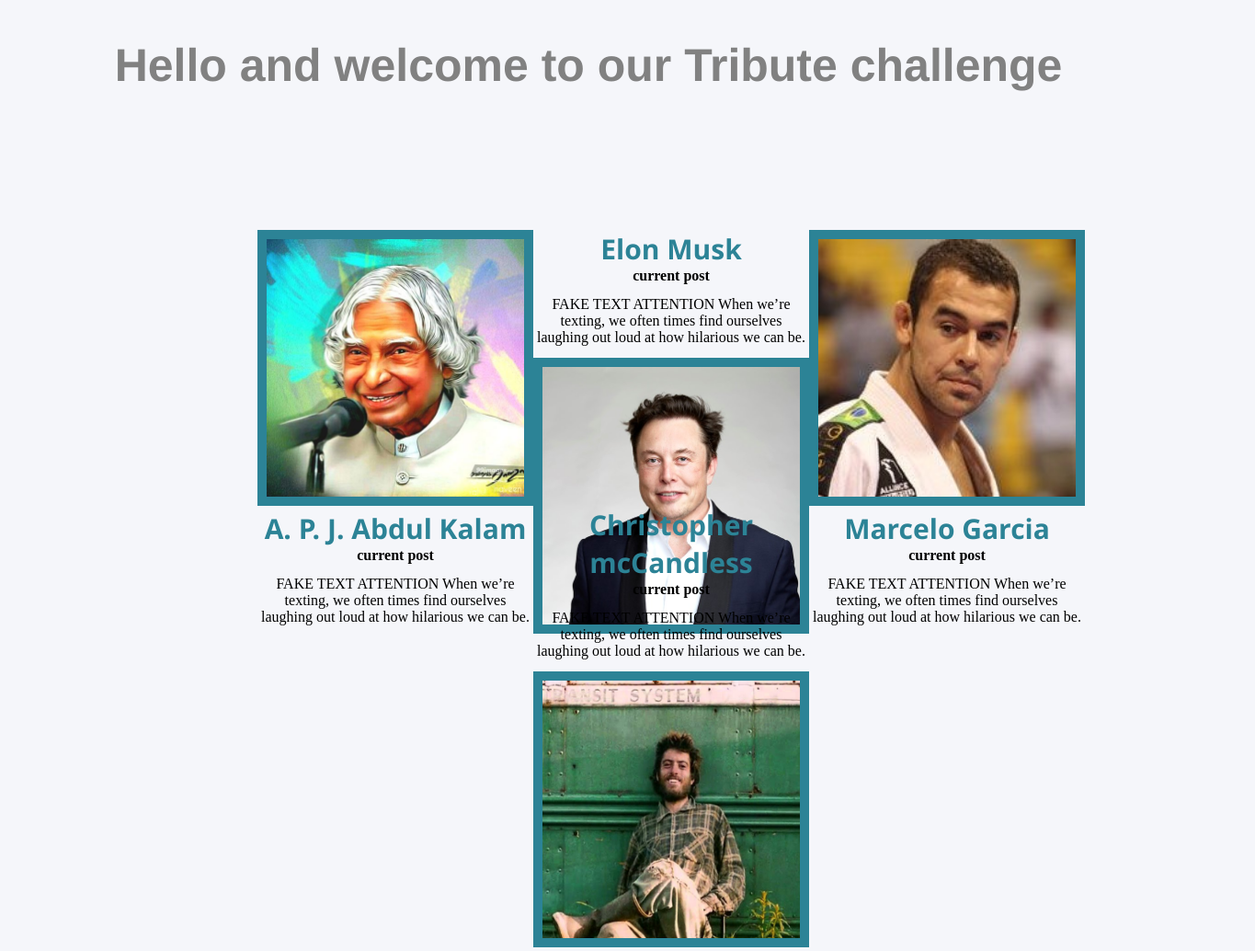
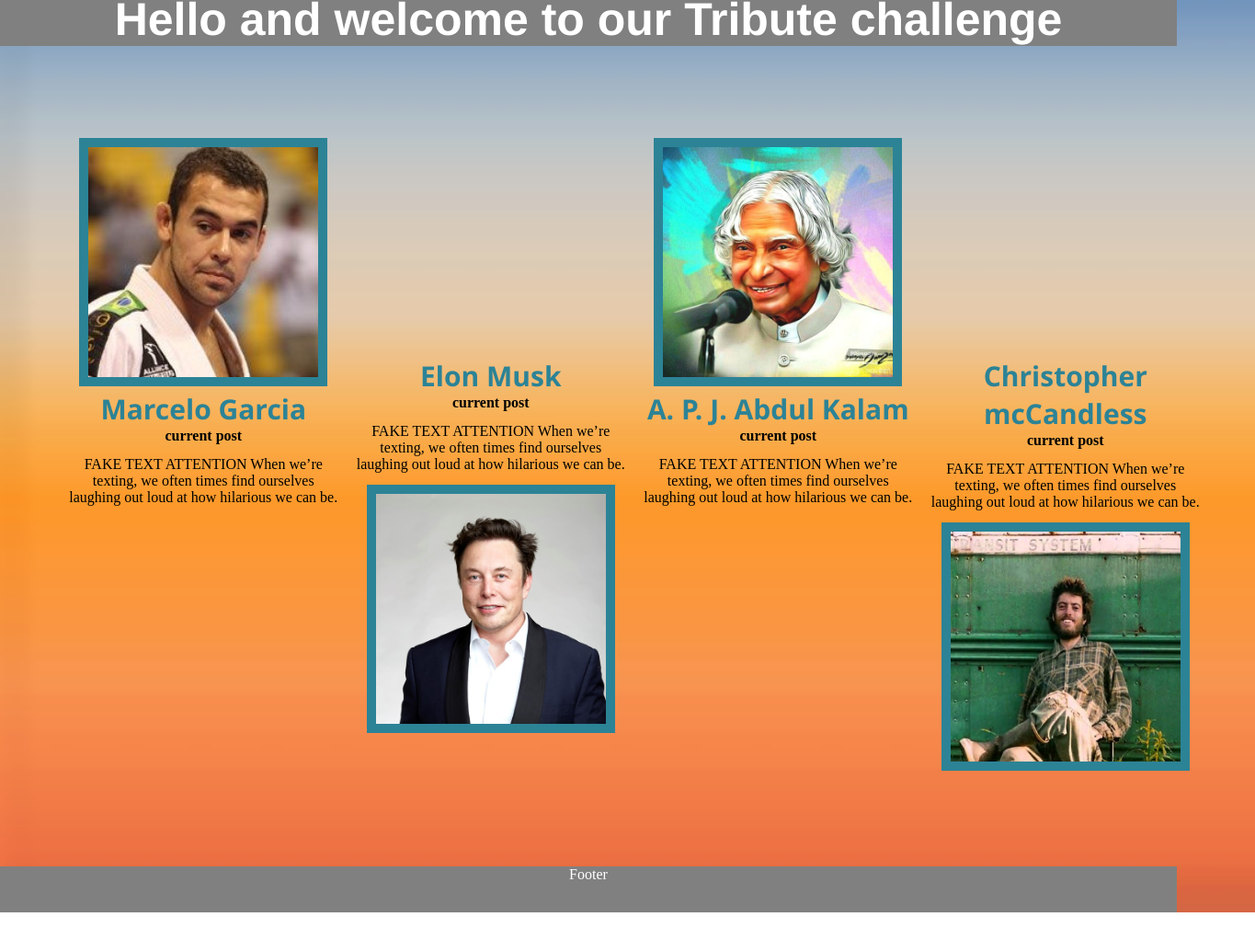
Before and after one commit to marionstaats/Tribute, a plain HTML site: page index.html in a window 1280 px wide. Shown: the part 8-1042 px from the top of the page at 92% size, 1365 px wide, since content can reach past the window. After the commit the page ends 1000 px from the top, so only its background shows below. Drawn offline with Linux system fonts and the light colour scheme.

Commit message:
the main page with the the HTML and CSS

```diff
--- a/index.html
+++ b/index.html
@@ -9,17 +9,23 @@
 
 
 <body>
-    <!-- the header-->
+
+    <!-- the header--><!-- the header-->
     <header>
         <h1>Hello and welcome to our Tribute challenge</h1>
     </header>
+
+
+    <div class="container">
+
+
 
             <!-- the main div-->
             <div class="main-div">
 
                 <!-- Marcelo Garcia -->
                 <div class="marcelo">
-            <img src="images/Marcelogarcia.jpg" alt="a photo of Marcelo Garcia">
+                    <img class="marcelopic" src="images/Marcelogarcia.jpg" alt="a photo of Marcelo Garcia">
                     <h3>Marcelo Garcia</h3>
                     <h4>current post</h4>
                     <p> FAKE TEXT ATTENTION When we’re texting, we often times find ourselves laughing out loud at how hilarious we can be.  </p>
@@ -30,12 +36,12 @@
                     <h3>Elon Musk</h3>
                     <h4>current post</h4>
                     <p> FAKE TEXT ATTENTION When we’re texting, we often times find ourselves laughing out loud at how hilarious we can be. </p>
-            <img src="images/Elon1.jpg" alt="a photo of Elon Musk">
+                    <img class="elonpic" src="images/Elon1.jpg" alt="a photo of Elon Musk">
                 </div>
 
             <!-- A. P. J. Abdul Kalam -->
                 <div class="abdul">
-            <img src="images/Abdul.jpg" alt="a photo of A. P. J. Abdul Kalam">
+                    <img class="abdulpic" src="images/Abdul.jpg" alt="a photo of A. P. J. Abdul Kalam">
                     <h3>A. P. J. Abdul Kalam</h3>
                     <h4>current post</h4>
                     <p> FAKE TEXT ATTENTION When we’re texting, we often times find ourselves laughing out loud at how hilarious we can be.</p>
@@ -46,26 +52,19 @@
                     <h3>Christopher mcCandless</h3>
                     <h4>current post</h4>
                     <p> FAKE TEXT ATTENTION When we’re texting, we often times find ourselves laughing out loud at how hilarious we can be.</p>
-            <img src="images/christopherMcCandless.png" alt="a photo of Christopher mcCandless">
+                    <img class="christophpic" src="images/christopherMcCandless.png" alt="a photo of Christopher mcCandless">
                  </div>
 
-
-   <footer>
-
-
-   </footer>
-
+            </div>
 
 
 
 
     </div>
 
-
-
-
-
-
+    <div class="footer">
+        <p>Footer</p>
+      </div>
 
 
 
--- a/landpage.css
+++ b/landpage.css
@@ -1,16 +1,27 @@
 *{
-    margin:0;
-    padding:0;
-    box-sizing: border-box;
+
+    width: 100%;
+    margin:0 auto;
+    padding: 0;
+
 }
 
 body{
-    background-color: #f5f6fa;
-    margin:50px;
+    background-image: url(images/sunrise.jpg);
+    background-size:cover;
+
+
+}
+
+.container{
+    box-sizing: border-box;
+    max-width: 1250px;
 }
 
 h1{
-    color: #818181;
+    color:white;
+    width: 100%;
+    background-color: grey;
     margin-bottom: 50px;
     text-align: center;
     font-family: 'Franklin Gothic Medium', 'Arial Narrow', Arial, sans-serif;
@@ -28,44 +39,82 @@ p{
 }
 
 .main-div{
-    display: block;
-    margin: 100px auto;
+
+   /* display: block; */
+   margin: 50px auto;
     padding:50px;
+    display:flex;
+    flex-wrap:wrap;
+    align-items: baseline;
+
 }
 
 .marcelo{
+
     text-align: center;
     width: 300px;
-    height: 300px;
-    margin-bottom: 100px;
-    float: right;
+    clear: both;
+   /* float: right; */
+
+
 
 }
 
 .elon{
     text-align: center;
     width: 300px;
-    height: 300px;
-    float: right;
+    clear: both;
+   /*  float: right; */
+
 }
 
 .abdul{
     text-align: center;
     width: 300px;
-    height: 300px;
-    float: right;
+
+   /* float: right; */
 
 }
 
 .christo{
     text-align: center;
     width: 300px;
-    height: 300px;
-    float: right;
+
+   /*  float: right; */
+
+
+
+}
+
+.elonpic{
+
+}
+
+.abdulpic{
+
+}
+
+.marcelopic{
+
+}
+.christophpic{
+
 }
 
 .main-div img{
     border: 10px solid#2c8396;
-    height:300px;
-    width: 300px;
+    height:250px;
+    width: 250px;
 }
+
+.footer{
+    position: relative;
+  left: 0;
+  bottom: 0;
+  width: 100%;
+  height:50px;
+  background-color:#808080;
+  color: white;
+  text-align: center;
+
+}
```
Also changed, not shown: Abod-Elon/index.html (added, +18 -0 lines), Abod-Elon/images/Abod.jpg (added), Abod-Elon/images/Elon.jpg (added), Abod-Elon/style.css (added), images/sunrise.jpg (added), images/wood.jpg (added). Lines whose indentation alone changed are shown as unchanged.
